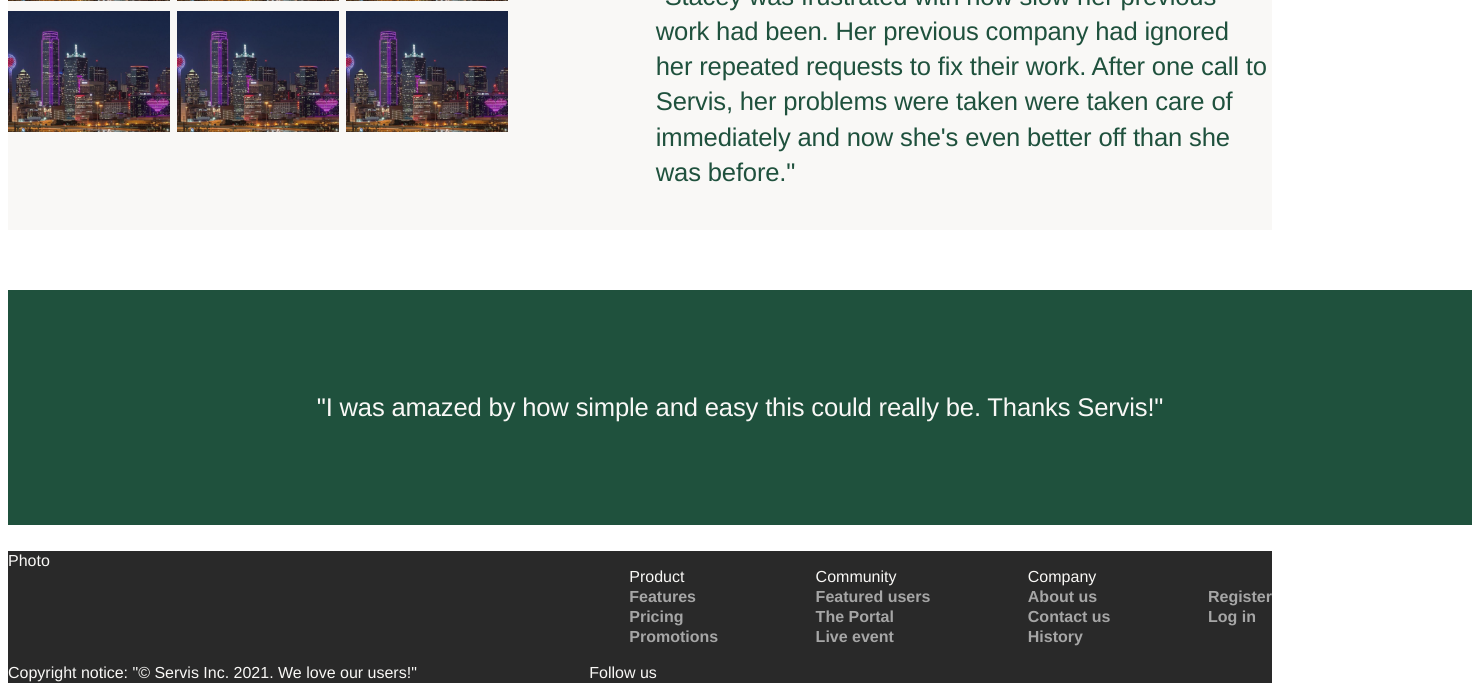
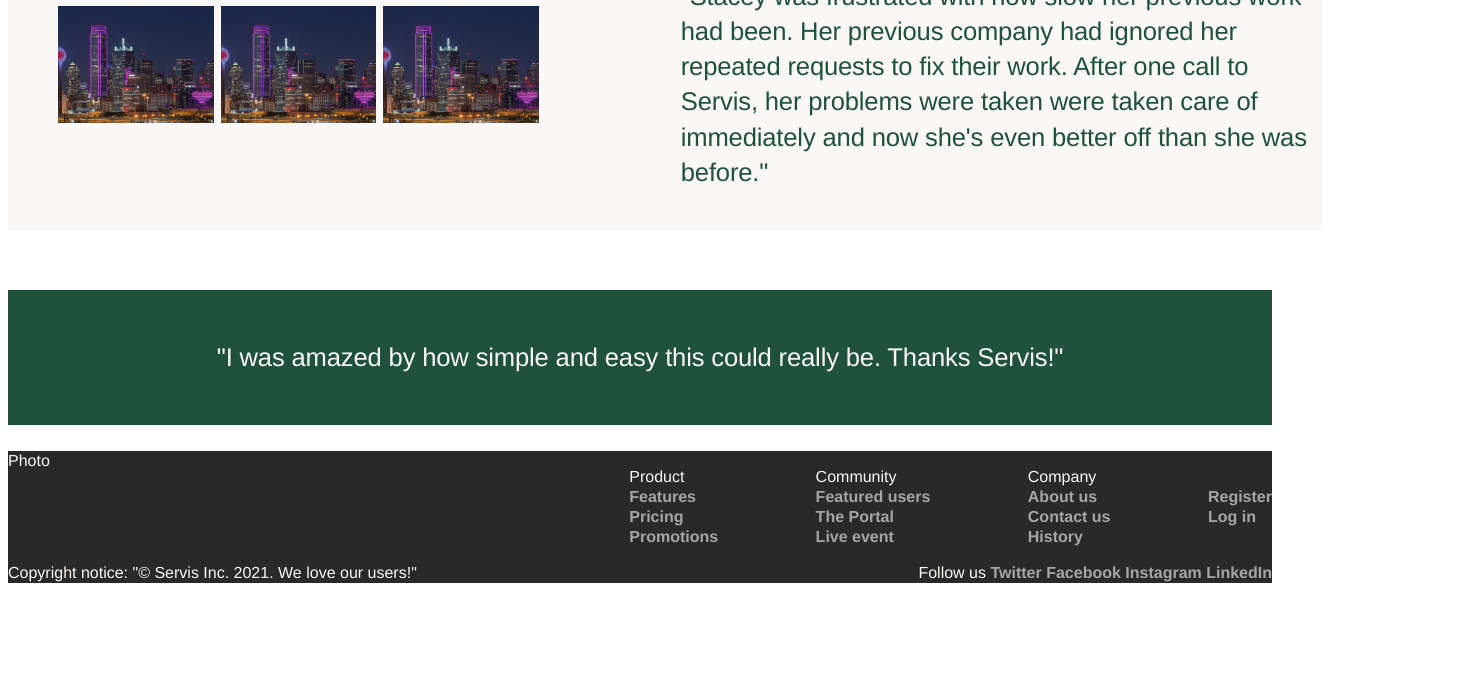
Before and after one commit to efraintinoco/rei-servis, a plain HTML site: page index.html in a window 1280 px wide. Shown: the part 441-1132 px from the top of the page, 1472 px wide, since content can reach past the window. After the commit the page ends 1032 px from the top, so only its background shows below. Drawn offline with Linux system fonts and the light colour scheme.

Commit message:
add social media

```diff
--- a/index.css
+++ b/index.css
@@ -50,6 +50,9 @@ main{
     background-color: hsl(40, 20%, 97%); height: 500px;
     color:  hsl(156, 45%, 22%) ;
     padding-bottom: 100px;
+    padding-left: 50px;
+
+
 
 }
 
@@ -60,7 +63,7 @@ main{
     align-items: center;
     display: flex;
     flex-flow: column;
-    padding-left: 50px;
+
 
 
 
@@ -74,18 +77,19 @@ main{
     justify-content: center;
     display: flex;
     margin: 50px;
-
-
 }
 
 
+
 p{
-    padding: 100px;
+    padding-top: 50px;
+    padding-bottom: 50px;
     text-align: center;
     background-color:hsl(156, 45%, 22%) ;
     color: hsl(40, 20%, 97%) ;
     margin-top: 60px;
     width: 100%;
+
 }
 
 footer {
@@ -102,6 +106,7 @@ footer {
     grid-row: 1/2;
     grid-column: 1/2;
 
+
 }
 
 
@@ -114,6 +119,9 @@ footer {
 .social-media{
     grid-column: 2/3;
     grid-row: 2/3;
+    display: flex;
+    justify-content: flex-end;
+
 }
 
 .product{
@@ -149,6 +157,7 @@ footer ul li{
 
 
 
+
     main, p {
 
         font-family: Graphik,Helvetica Neue,sans-serif;
--- a/index.html
+++ b/index.html
@@ -121,8 +121,12 @@
         </div>
 
         <div class="social-media">
-            Follow us
-
+           <div>Follow us
+                <a href="https://twitter.com/fake">Twitter</a>
+                <a href="https://facebook.com/fake">Facebook</a>
+                <a href="https://Instagram.com/fake">Instagram</a>
+                <a href="https://LinkedIn.com/fake">LinkedIn</a>
+            </div>
         </div>
 
     </footer>
```
